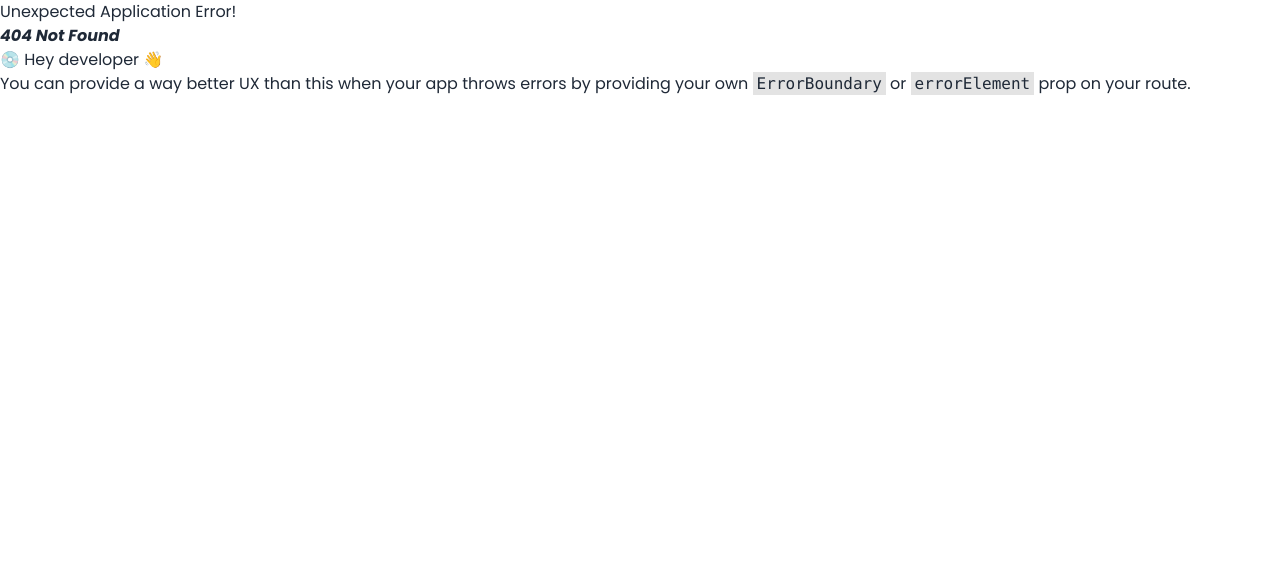
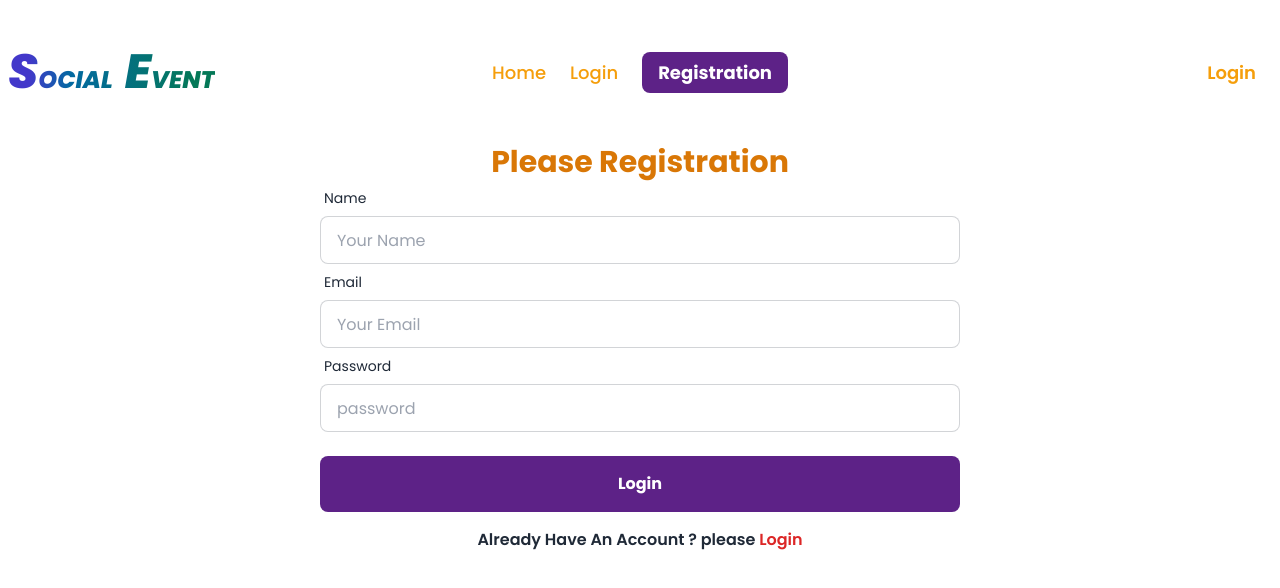
Before and after one commit to MeghlaKhatun/event-management, a React (Vite) app: page /register in a window 1280 px wide. Before the commit this address had no page. Shown: the top 588 px of the page. Built offline with nearby package versions, Linux system fonts and the light colour scheme.

Commit message:
added a registration page and create a user successfully to show a successful swetalert

```diff
--- a/package.json
+++ b/package.json
@@ -16,7 +16,8 @@
     "react": "^18.2.0",
     "react-dom": "^18.2.0",
     "react-router-dom": "^6.16.0",
-    "sort-by": "^1.2.0"
+    "sort-by": "^1.2.0",
+    "sweetalert2": "^11.7.32"
   },
   "devDependencies": {
     "@types/react": "^18.2.15",
--- /dev/null
+++ b/src/Provider/AuthProvider.jsx
@@ -0,0 +1,36 @@
+import PropTypes from 'prop-types'
+import { createContext, useState } from 'react'
+import { createUserWithEmailAndPassword, getAuth } from "firebase/auth";
+import app from '../firebase/firebase.config';
+
+
+
+export const AuthContext=createContext(null)
+const auth = getAuth(app);
+
+// main component
+const AuthProvider = ({children}) => {
+    const [user,setUser]=useState(null)
+
+    // create user
+    const createUser=(email,password)=>{
+        return createUserWithEmailAndPassword(auth,email,password)
+    }
+
+    const authInfo={
+        user,
+        createUser
+    }
+
+  return (
+    <AuthContext.Provider value={authInfo}>
+        {children}
+    </AuthContext.Provider>
+  )
+}
+
+AuthProvider.propTypes = {
+    children:PropTypes.node,
+}
+
+export default AuthProvider
--- a/src/main.jsx
+++ b/src/main.jsx
@@ -3,9 +3,12 @@ import ReactDOM from 'react-dom/client'
 import './index.css'
 import {  RouterProvider } from 'react-router-dom'
 import router from './Route/Route.jsx'
+import AuthProvider from './Provider/AuthProvider'
 
 ReactDOM.createRoot(document.getElementById('root')).render(
   <React.StrictMode>
+   <AuthProvider>
    <RouterProvider router={router}></RouterProvider>
+   </AuthProvider>
   </React.StrictMode>,
 )
--- a/src/pages/Home/Home.jsx
+++ b/src/pages/Home/Home.jsx
@@ -1,11 +1,11 @@
 import Banner from "./shared/Banner/Banner";
-import Navbar from "./shared/Navbar/Navbar";
+// import Navbar from "./shared/Navbar/Navbar";
 
 
 const Home = () => {
     return (
         <div className="">
-            <Navbar></Navbar>
+            {/* <Navbar></Navbar> */}
             <Banner></Banner>
             <h2>This is home</h2>
         </div>
--- a/src/pages/Home/shared/Banner/Banner.jsx
+++ b/src/pages/Home/shared/Banner/Banner.jsx
@@ -1,9 +1,13 @@
+import Navbar from "../Navbar/Navbar";
 
 
 const Banner = () => {
     return (
-        <div className="hero h-screen" style={{backgroundImage: 'url(https://i.ibb.co/TbGBm0x/dsgn-23.jpg)'}}>
-        <div className="hero-overlay bg-opacity-60"></div>
+
+
+        <div className="w-full h-full" style={{backgroundImage: 'url(https://i.ibb.co/TbGBm0x/dsgn-23.jpg)'}}>
+        <Navbar></Navbar>
+        <div className=""></div>
         <div className="hero-content text-center text-neutral-content">
           <div className="max-w-md">
             <h1 className="mb-5 text-5xl font-bold">Hello there</h1>
@@ -12,6 +16,7 @@ const Banner = () => {
           </div>
         </div>
       </div>
+
     );
 };
 
--- a/src/pages/Home/shared/Navbar/Navbar.jsx
+++ b/src/pages/Home/shared/Navbar/Navbar.jsx
@@ -11,8 +11,7 @@ const Navbar = () => {
 
     return (
 
-
-      <div className="navbar bg-base-100 my-12 max-w-7xl mx-auto">
+      <div className="navbar  py-12 max-w-7xl mx-auto">
         <div className="  navbar-start">
             <nav className="dropdown">
 
@@ -25,18 +24,18 @@ const Navbar = () => {
                 </ul>
             </nav>
 
-            <a className=" normal-case text-2xl flex items-end italic font-extrabold bg-clip-text text-transparent bg-gradient-to-r from-indigo-700 from-10% via-sky-700 via-30% to-emerald-700 to-90%  "><span className="text-5xl  font-extrabold italic ">S</span>OCIAL <span className="text-5xl font-extrabold italic ml-3">E</span>VENT</a>
+            <a href="#" className=" normal-case text-2xl flex items-end italic font-extrabold bg-clip-text text-transparent bg-gradient-to-r from-indigo-700 from-10% via-sky-700 via-30% to-emerald-700 to-90%  "><span className="text-5xl  font-extrabold italic ">S</span>OCIAL <span className="text-5xl font-extrabold italic ml-3">E</span>VENT</a>
 
         </div>
 
 
         <nav className="navbar-center hidden lg:flex">
-            <ul className=" menu-horizontal flex gap-6 font-medium text-[18px]">
+            <ul className=" menu-horizontal flex gap-6 text-amber-500 font-medium text-[18px]">
             {navLinks}
             </ul>
         </nav>
         <div className="navbar-end">
-            <Link to="/login" className="py-2 px-4 hover:bg-[#4c0a7be6] hover:text-white font-semibold text-[18px] rounded-lg">Login</Link>
+            <Link to="/login" className="py-2 px-4 hover:bg-[#4c0a7be6] text-amber-500  hover:text-white font-semibold text-[18px] rounded-lg">Login</Link>
         </div>
         </div>
 
--- /dev/null
+++ b/src/pages/Login/Login.jsx
@@ -0,0 +1,51 @@
+import { Link } from "react-router-dom";
+import Navbar from "../Home/shared/Navbar/Navbar";
+import { useContext } from "react";
+import { AuthContext } from "../../Provider/AuthProvider";
+
+
+const Login = () => {
+
+    const{createUser}=useContext(AuthContext);
+
+    const handleLogIn=e=>{
+        e.preventDefault();
+        const email=e.target.email.value;
+        const password=e.target.password.value;
+        console.log(email,password)
+
+        // create user
+
+    }
+
+
+    return (
+        <div className="max-w-7xl mx-auto">
+        <Navbar></Navbar>
+        <h2 className="text-3xl text-amber-600 text-center font-bold">Please Login</h2>
+
+          <form onSubmit={handleLogIn} className=" md:w-1/2 mx-auto">
+            <div className="form-control">
+            <label className="label">
+                <span className="label-text">Email</span>
+            </label>
+            <input type="email" name="email" placeholder="email" className="input input-bordered" required />
+            </div>
+            <div className="form-control">
+            <label className="label">
+                <span className="label-text">Password</span>
+            </label>
+            <input type="password" name="password" placeholder="password" className="input input-bordered" required />
+
+            </div>
+            <div className="form-control mt-6">
+            <button className="py-4 rounded-lg bg-[#4c0a7be6] text-white font-bold">Login</button>
+            </div>
+        </form>
+        <p className="text-[16px] mt-4 font-semibold text-center">Don’t Have An Account ? please <Link className="text-red-600" to="/register">Register</Link> </p>
+
+</div>
+    );
+};
+
+export default Login;
--- /dev/null
+++ b/src/pages/Register/Register.jsx
@@ -0,0 +1,76 @@
+import { useContext } from "react";
+import Navbar from "../Home/shared/Navbar/Navbar";
+import { AuthContext } from "../../Provider/AuthProvider";
+import { Link } from "react-router-dom";
+import Swal from 'sweetalert2'
+
+
+const Register = () => {
+
+    const {createUser}=useContext(AuthContext)
+
+    const handleCreateUser=e=>{
+        e.preventDefault();
+        const email=e.target.email.value;
+        const password=e.target.password.value;
+        console.log(email,password)
+
+        // create user
+        createUser(email,password)
+        .then(result=>{
+            console.log(result.user);
+            Swal.fire(
+                'Good job!',
+                'Registration Successful',
+                'success'
+              )
+        })
+        .catch(error=>{
+            console.error(error);
+            Swal.fire({
+                icon: 'error',
+                title: 'Oops...',
+                text: (`${error.message}`),
+              })
+        })
+
+    }
+
+    return (
+        <div className="max-w-7xl mx-auto">
+        <Navbar></Navbar>
+        <h2 className="text-3xl text-amber-600 text-center font-bold">Please Registration</h2>
+
+          <form onSubmit={handleCreateUser} className=" md:w-1/2 mx-auto">
+            <div className="form-control">
+            <label className="label">
+                <span className="label-text">Name</span>
+            </label>
+            <input type="text" name="name" placeholder="Your Name" className="input input-bordered" required />
+            </div>
+
+            <div className="form-control">
+            <label className="label">
+                <span className="label-text">Email</span>
+            </label>
+            <input type="email" name="email" placeholder="Your Email" className="input input-bordered" required />
+            </div>
+
+            <div className="form-control">
+            <label className="label">
+                <span className="label-text">Password</span>
+            </label>
+            <input type="password" name="password" placeholder="password" className="input input-bordered" required />
+
+            </div>
+            <div className="form-control mt-6">
+            <button className="py-4 rounded-lg bg-[#4c0a7be6] text-white font-bold">Login</button>
+            </div>
+        </form>
+        <p className="text-[16px] mt-4 font-semibold text-center">Already Have An Account ? please <Link className="text-red-600" to="/Login">Login</Link> </p>
+
+</div>
+    );
+};
+
+export default Register;
```
Also changed, not shown: src/Route/Route.jsx (+12 -1 lines), 1 other file (tests, documents, lock files or other folders).
